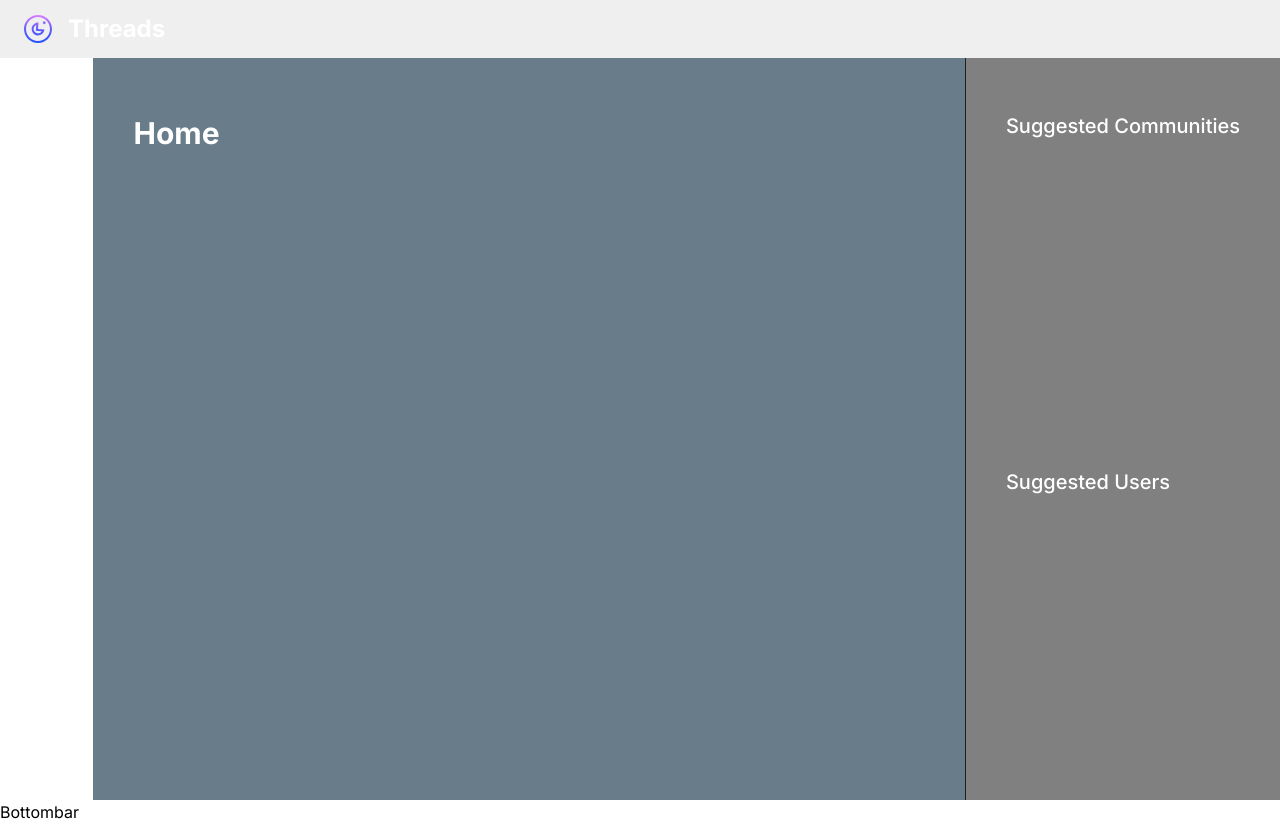
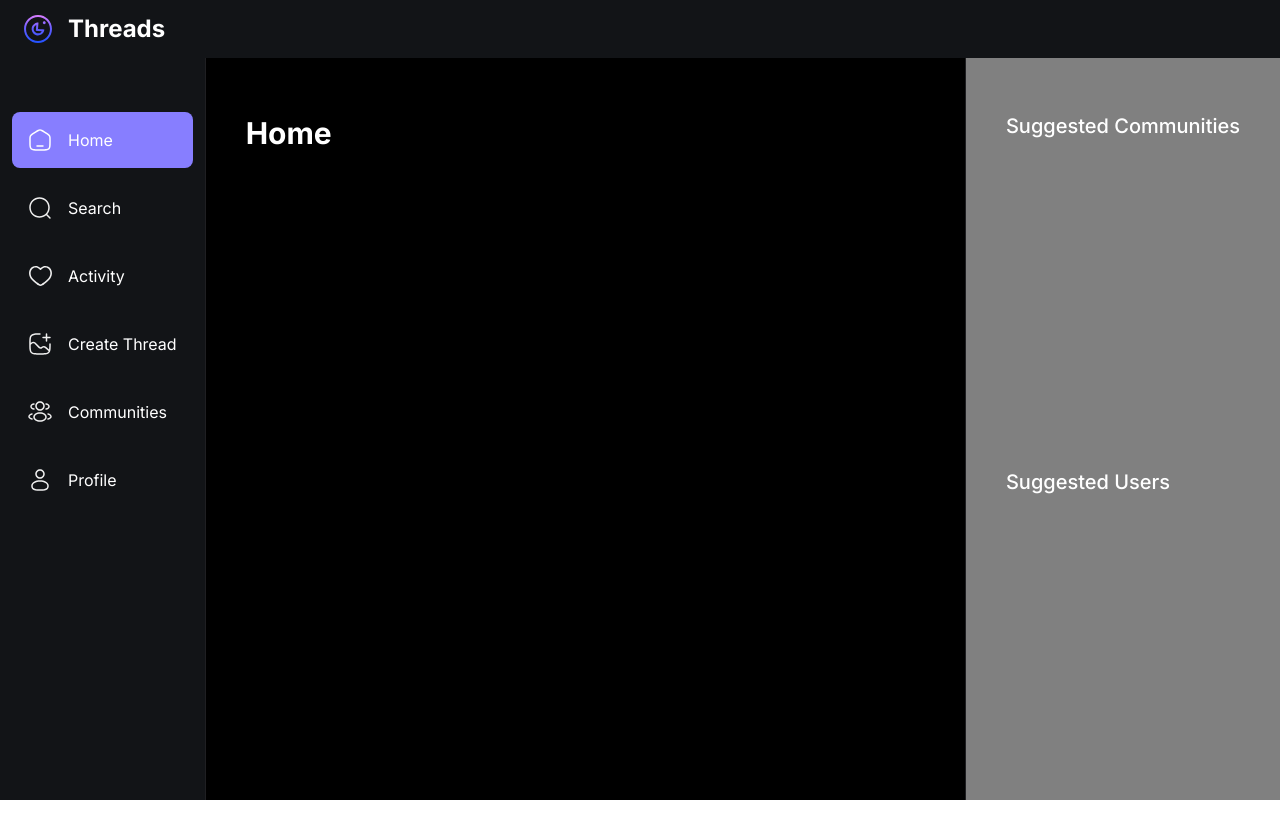
Before and after one commit to wediomer/Threads-project, a Next.js app: page / in a window 1280 px wide. After the commit the page ends 800 px from the top, so only its background shows below. Built offline with nearby package versions, Linux system fonts and the light colour scheme; no server answers.

Commit message:
Update Leftbar and Bottombar

```diff
--- a/app/(auth)/layout.tsx
+++ b/app/(auth)/layout.tsx
@@ -5,6 +5,7 @@
 import LeftSidebar from "@/components/shared/LeftSiderbar";
 import RightSidebar from "@/components/shared/RightSidebar";
 import Bottombar from "@/components/shared/Bottombar";
+
 export const metadata = {
     title: 'Threads',
     description: 'A Next.js 13 Meta Threads Application'
@@ -17,25 +18,14 @@
     children: React.ReactNode
 }) {
     return (
-        <ClerkProvider>
-         <html lang="en">
-           <body className={`${inter.className}`} bg-dark-1>
-            <Topbar/>
-            <main>
-                <LeftSidebar/>
-                <section className="main-container">
-                    <div className="w-full max-w-4xl">
-                        {children}
-
-                    </div>
-
-                 </section>
-
-               <RightSidebar/>
-            </main>
-            <Bottombar/>
-           </body>
-         </html>
-        </ClerkProvider>
+        <ClerkProvider
+      /*appearance={{
+        baseTheme: dark,
+      }}*/
+    >
+      <html lang='en'>
+        <body className={`${inter.className} bg-dark-1`}>{children}</body>
+      </html>
+    </ClerkProvider>
     )
 }
--- a/app/(auth)/onboarding/page.tsx
+++ b/app/(auth)/onboarding/page.tsx
@@ -1,9 +1,33 @@
+import AccountProfile from "@/components/forms/AccountProfile";
+import { currentUser } from "@clerk/nextjs";
+
 async function Page(){
+    const user= await currentUser();
+    const userInfo={};
+
+    const userData= {
+        id:user?.id,
+        objectId:userInfo?._id,
+        username: userInfo?.username||user?.username,
+        name:userInfo?.name||user?.firstNmae||"",
+        bio:userInfo?.bio || "",
+        image: userInfo?.image|| user?.imageUrl,
+    }
+
     return (
 
-        <main>
+        <main className="mx-auto flex max-w-3xl flex-col justify-start px-10 py-20">
             <h1 className="head-text">Onboarding</h1>
+            <p className="mt-3 text-base-regular text-light-2">
+                Complete your profile now to use Threads
+            </p>
+            <section className='mt-9 bg-dark-2 p-10'>
+        <AccountProfile
+         user={userData}
+         btnTitle="continue"
 
+        />
+      </section>
         </main>
     )
 }
--- a/app/globals.css
+++ b/app/globals.css
@@ -5,7 +5,7 @@
 @layer components {
   /* main */
   .main-container {
-    @apply flex min-h-screen flex-1 flex-col items-center bg-gray-1 px-6 pb-10 pt-28 max-md:pb-32 sm:px-10;
+    @apply flex min-h-screen flex-1 flex-col items-center bg-dark-1 px-6 pb-10 pt-28 max-md:pb-32 sm:px-10;
   }
 
   /* Head Text */
@@ -59,7 +59,7 @@
   }
 
   .topbar {
-    @apply fixed top-0 z-30 flex w-full items-center justify-between bg-light-2 px-6 py-3;
+    @apply fixed top-0 z-30 flex w-full items-center justify-between bg-dark-2 px-6 py-3;
   }
 
   .bottombar {
--- /dev/null
+++ b/components/forms/AccountProfile.tsx
@@ -0,0 +1,23 @@
+"use client"
+
+interface Props{
+    user:{
+        id:string;
+        object:string;
+        username:string;
+        name:string;
+        bio:string;
+        image:string;
+    };
+    btnTitle:string;
+}
+
+const AccountProfile=({user,btnTitle}:
+    Props) =>{
+    return (
+        <div>
+            Account Profile
+        </div>
+    )
+}
+ export default AccountProfile;
--- a/components/shared/Bottombar.tsx
+++ b/components/shared/Bottombar.tsx
@@ -1,5 +1,46 @@
+"use client";
+import { sidebarLinks } from "@/constants";
+import Image from "next/image";
+import Link from "next/link";
+import { usePathname} from "next/navigation";
+
 function Bottombar(){
-    return <h1>Bottombar</h1>
+    const pathname= usePathname();
+    return (
+        <section className="bottombar">
+            <div className="bottombar_container">
+            {sidebarLinks.map((link) => {
+          const isActive =
+            (pathname.includes(link.route) && link.route.length > 1) ||
+            pathname === link.route;
+
+          if (link.route === "/profile") link.route = `${link.route}/${userId}`;
+
+          return (
+            <Link
+              href={link.route}
+              key={link.label}
+              className={`_link ${isActive && "bg-primary-500 "}`}
+            >
+              <Image
+                src={link.imgURL}
+                alt={link.label}
+                width={24}
+                height={24}
+              />
+
+              <p className='text-subtle-medium
+              text-light-1 max-sm:hidden'>{link.label.split(/\s+/)[0]}</p>
+            </Link>
+          );
+        })}
+
+
+
+            </div>
+
+        </section>
+    )
 }
 
 export default Bottombar;
--- a/components/shared/LeftSiderbar.tsx
+++ b/components/shared/LeftSiderbar.tsx
@@ -1,5 +1,65 @@
-function LeftSidebar(){
-    return <h1>LeftSiderbar</h1>
-}
+"use client";
+
+import Image from "next/image";
+import Link from "next/link";
+import { usePathname, useRouter } from "next/navigation";
+import { SignOutButton, SignedIn, useAuth } from "@clerk/nextjs";
+
+import { sidebarLinks } from "@/constants";
+
+const LeftSidebar = () => {
+  const router = useRouter();
+  const pathname = usePathname();
+
+  const { userId } = useAuth();
+
+  return (
+    <section className='custom-scrollbar leftsidebar'>
+      <div className='flex w-full flex-1 flex-col gap-3 px-3'>
+        {sidebarLinks.map((link) => {
+          const isActive =
+            (pathname.includes(link.route) && link.route.length > 1) ||
+            pathname === link.route;
+
+          if (link.route === "/profile") link.route = `${link.route}/${userId}`;
+
+          return (
+            <Link
+              href={link.route}
+              key={link.label}
+              className={`leftsidebar_link ${isActive && "bg-primary-500 "}`}
+            >
+              <Image
+                src={link.imgURL}
+                alt={link.label}
+                width={24}
+                height={24}
+              />
+
+              <p className='text-light-1 max-lg:hidden'>{link.label}</p>
+            </Link>
+          );
+        })}
+      </div>
+
+      <div className='mt-10 px-6'>
+        <SignedIn>
+          <SignOutButton signOutCallback={() => router.push("/sign-in")}>
+            <div className='flex cursor-pointer gap-4 p-4'>
+              <Image
+                src='/assets/logout.svg'
+                alt='logout'
+                width={24}
+                height={24}
+              />
+
+              <p className='text-light-2 max-lg:hidden'>Logout</p>
+            </div>
+          </SignOutButton>
+        </SignedIn>
+      </div>
+    </section>
+  );
+};
 
 export default LeftSidebar;
--- a/components/shared/Topbar.tsx
+++ b/components/shared/Topbar.tsx
@@ -1,14 +1,24 @@
+
+
 import Image from "next/image";
 import Link from "next/link";
 function Topbar(){
-    return <nav className="topbar">
+    const isUserLoggedIn= true;
+    return (
+    <nav className="topbar">
         <Link href="/" className="flex items-center gap-4">
 
-           <Image src="/assets/logo.svg" alt="logo" width={28} height= {28} />
+           <Image src="/assets/logo.svg" alt="logo"
+            width={28}
+            height= {28} />
         <p className="text-heading3-bold text-light-1 max-xs:hidden">Threads</p>
         </Link>
 
+
+
+
     </nav>
+    )
 }
 
 export default Topbar;
--- /dev/null
+++ b/constants/index.js
@@ -0,0 +1,44 @@
+export const sidebarLinks = [
+    {
+      imgURL: "/assets/home.svg",
+      route: "/",
+      label: "Home",
+    },
+    {
+      imgURL: "/assets/search.svg",
+      route: "/search",
+      label: "Search",
+    },
+    {
+      imgURL: "/assets/heart.svg",
+      route: "/activity",
+      label: "Activity",
+    },
+    {
+      imgURL: "/assets/create.svg",
+      route: "/create-thread",
+      label: "Create Thread",
+    },
+    {
+      imgURL: "/assets/community.svg",
+      route: "/communities",
+      label: "Communities",
+    },
+    {
+      imgURL: "/assets/user.svg",
+      route: "/profile",
+      label: "Profile",
+    },
+  ];
+
+  export const profileTabs = [
+    { value: "threads", label: "Threads", icon: "/assets/reply.svg" },
+    { value: "replies", label: "Replies", icon: "/assets/members.svg" },
+    { value: "tagged", label: "Tagged", icon: "/assets/tag.svg" },
+  ];
+
+  export const communityTabs = [
+    { value: "threads", label: "Threads", icon: "/assets/reply.svg" },
+    { value: "members", label: "Members", icon: "/assets/members.svg" },
+    { value: "requests", label: "Requests", icon: "/assets/request.svg" },
+  ];
```
